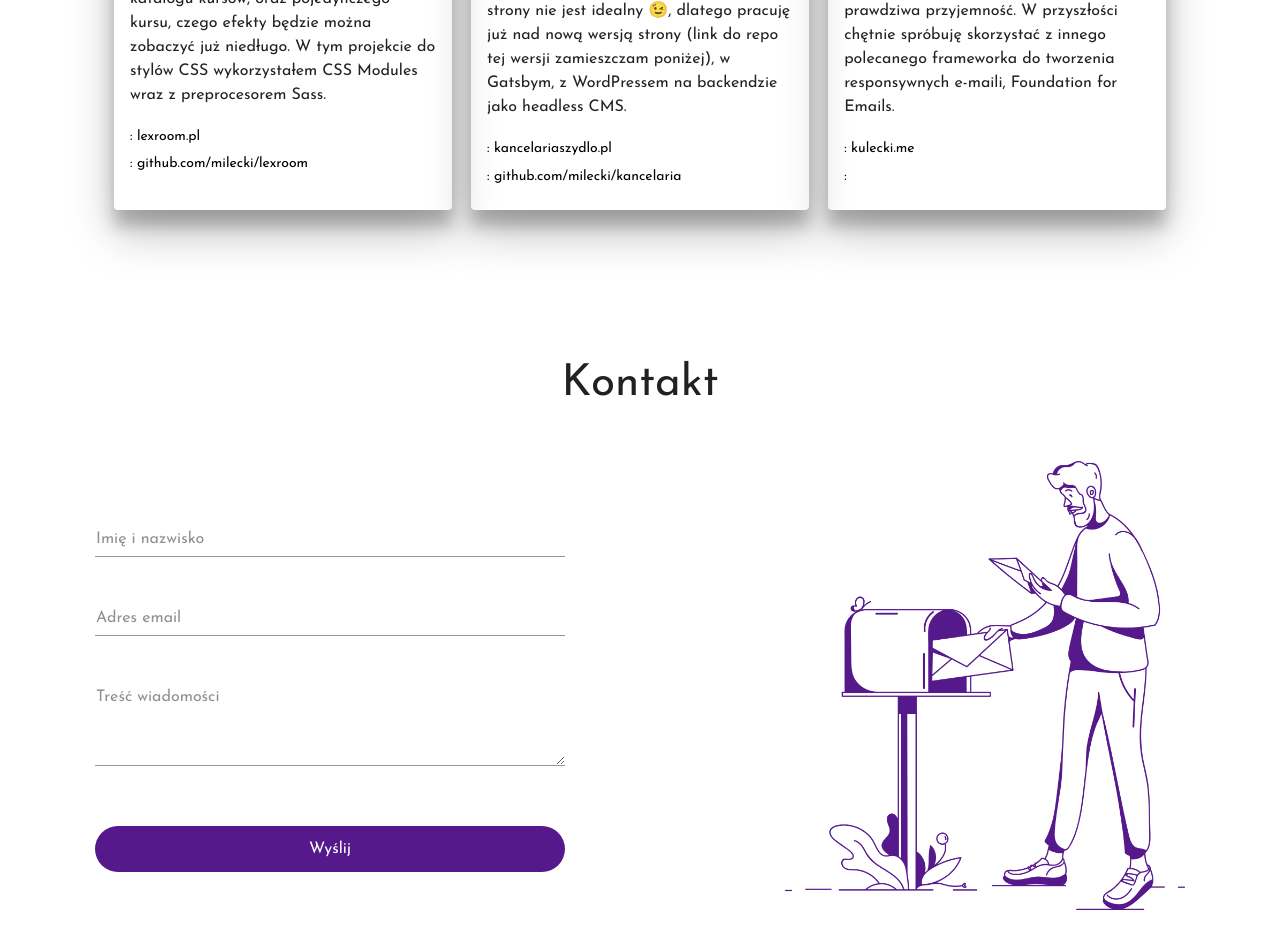
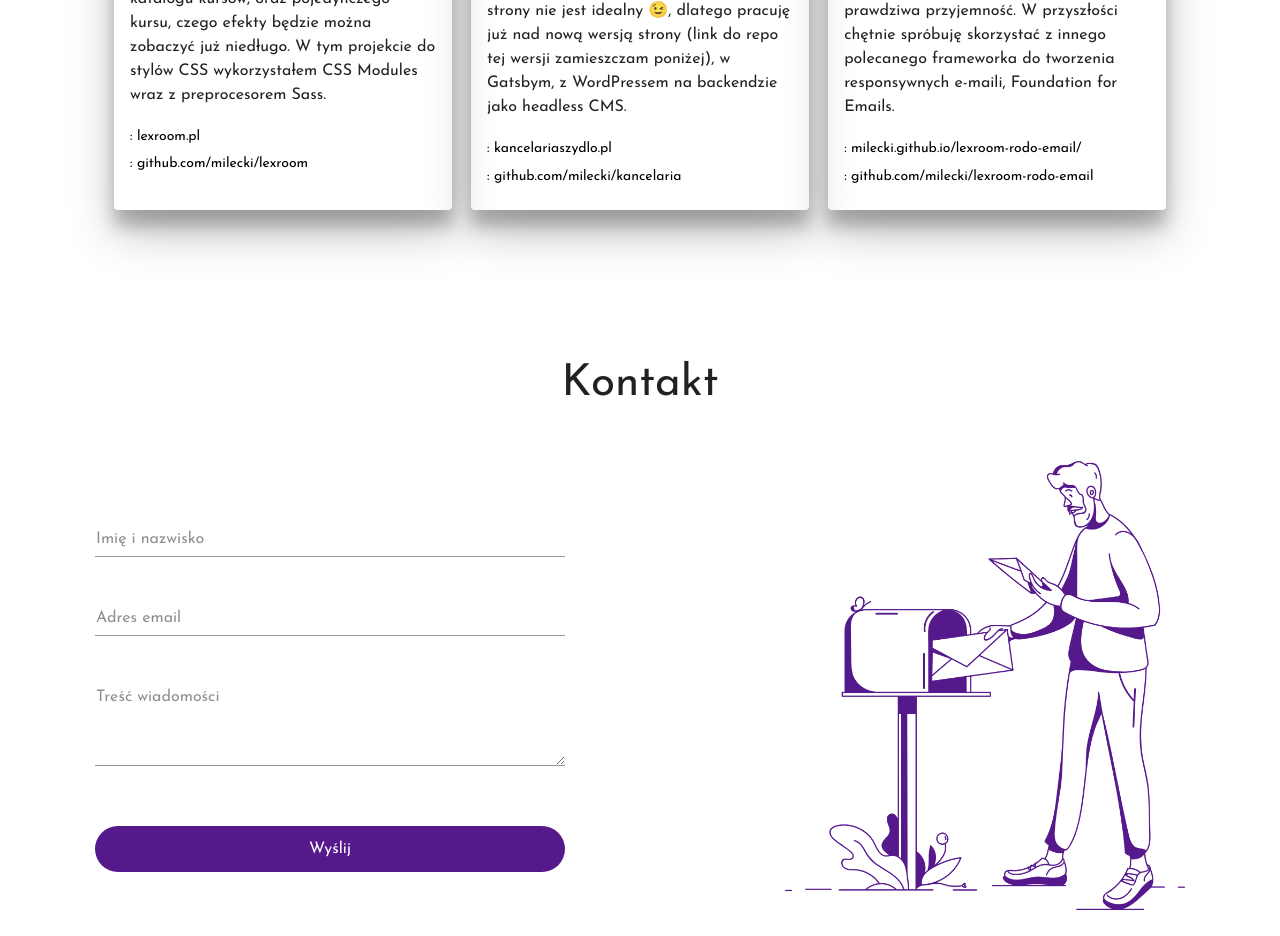
Before and after one commit to milecki/portfolio, a Gatsby site: page / in a window 1280 px wide. Shown: the part 2860-3796 px from the top of the page. Built offline with nearby package versions, Linux system fonts and the light colour scheme; Gatsby itself is replaced by a stand-in of ours.

Commit message:
Feat: both http and https sliced from url in links

```diff
--- a/src/components/projectsSection.js
+++ b/src/components/projectsSection.js
@@ -99,7 +99,7 @@ const projects = [
     desc:
       "Strona internetowa kancelarii prawnej. Ze względu na obecność bloga, do jej przygotowania wybrałem system CMS WordPress. UI zaprojektowałem wspólnie z Basią Rudek, która stworzyła też identyfikację wizualną kancelarii. Przy tworzeniu własnego motywu korzystałem m.in. z pluginu Unyson. Czas ładowanie strony nie jest idealny 😉, dlatego pracuję już nad nową wersją strony (link do repo tej wersji zamieszczam poniżej), w Gatsbym, z WordPressem na backendzie jako headless CMS.",
     tags: "WordPress, jQuery",
-    adressUrl: "https://kancelariaszydlo.pl",
+    adressUrl: "http://kancelariaszydlo.pl",
     repoUrl: "https://github.com/milecki/kancelaria",
   },
   {
@@ -110,8 +110,8 @@ const projects = [
     desc:
       'Przykład kreacji do mailingu dla usługi wsparcia RODO firmy Lexroom. Do jej stworzenia wykorzystałem mjml, framework do responsywnych e-maili stworzony przez firmę Mailjet. W porównaniu z mozolnym, "ręcznym" tworzeniem wszystkiego w tabelach, jakby to był rok 1999 (HTML 4.01 FTW), była to prawdziwa przyjemność. W przyszłości chętnie spróbuję skorzystać z innego polecanego frameworka do tworzenia responsywnych e-maili, Foundation for Emails.',
     tags: "mjml, HTML Email",
-    adressUrl: "https://kulecki.me",
-    repoUrl: "",
+    adressUrl: "https://milecki.github.io/lexroom-rodo-email/",
+    repoUrl: "https://github.com/milecki/lexroom-rodo-email",
   },
 ]
 
@@ -271,6 +271,16 @@ class ProjectsSection extends Component {
     }
   }
 
+  processUrl = url => {
+    if (url.includes("https://")) {
+      return url.slice(8)
+    } else if (url.includes("http://")) {
+      return url.slice(7)
+    } else {
+      return url
+    }
+  }
+
   render() {
     return (
       <StyledSection id="projects">
@@ -314,11 +324,11 @@ class ProjectsSection extends Component {
                     </ProjectDescription>
                     <ProjectAddress href={project.adressUrl}>
                       <InlineIcon icon={globeIcon} height="16" /> :{" "}
-                      {project.adressUrl.slice(8)}
+                      {this.processUrl(project.adressUrl)}
                     </ProjectAddress>
                     <ProjectRepo href={project.repoUrl}>
                       <InlineIcon icon={githubIcon} height="16" /> :{" "}
-                      {project.repoUrl.slice(8)}
+                      {this.processUrl(project.repoUrl)}
                     </ProjectRepo>
                   </ProjectText>
                 </StyledProject>
```
